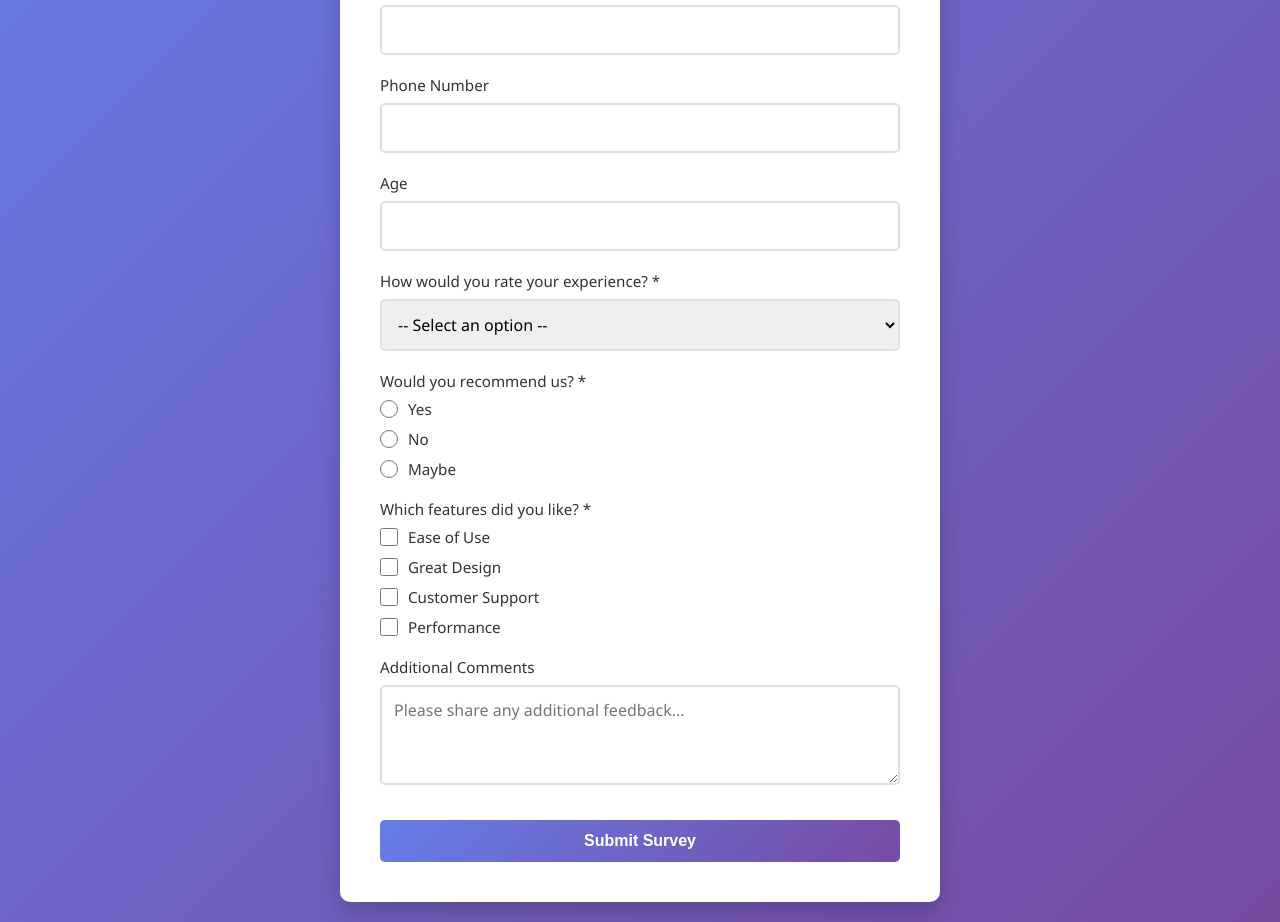
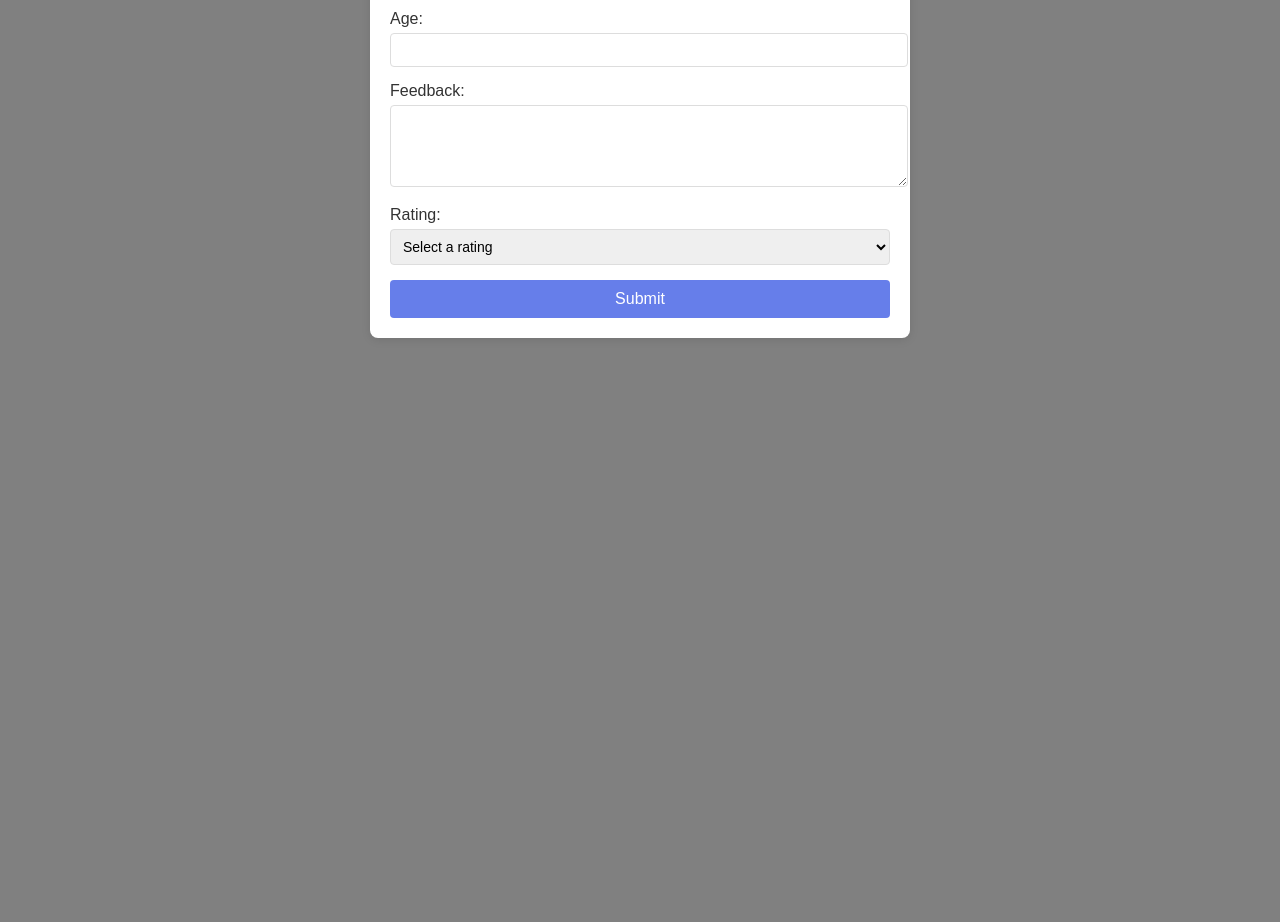
Before and after one commit to awhyshll/surveyform, a plain HTML site: page index.html in a window 1280 px wide. Shown: the part 284-1206 px from the top of the page. After the commit the page ends 800 px from the top, so only its background shows below. Drawn offline with Linux system fonts and the light colour scheme.

Commit message:
Change background color from gradient to solid gray

```diff
--- a/index.html
+++ b/index.html
@@ -5,239 +5,100 @@
     <meta name="viewport" content="width=device-width, initial-scale=1.0">
     <title>Survey Form</title>
     <style>
-        * {
-            margin: 0;
-            padding: 0;
-            box-sizing: border-box;
-        }
-
         body {
-            font-family: 'Segoe UI', Tahoma, Geneva, Verdana, sans-serif;
-            background: linear-gradient(135deg, #667eea 0%, #764ba2 100%);
-            min-height: 100vh;
-            display: flex;
-            justify-content: center;
-            align-items: center;
-            padding: 20px;
+            background-color: gray;
+            font-family: Arial, sans-serif;
         }
 
         .container {
-            background: white;
-            border-radius: 10px;
-            box-shadow: 0 10px 25px rgba(0, 0, 0, 0.2);
-            padding: 40px;
-            max-width: 600px;
-            width: 100%;
+            max-width: 500px;
+            margin: 50px auto;
+            padding: 20px;
+            background-color: white;
+            border-radius: 8px;
+            box-shadow: 0 2px 10px rgba(0, 0, 0, 0.1);
         }
 
         h1 {
+            text-align: center;
             color: #333;
-            margin-bottom: 10px;
-            text-align: center;
-            font-size: 2em;
-        }
-
-        .subtitle {
-            color: #666;
-            text-align: center;
-            margin-bottom: 30px;
-            font-size: 0.95em;
         }
 
         .form-group {
-            margin-bottom: 20px;
+            margin-bottom: 15px;
         }
 
         label {
             display: block;
-            margin-bottom: 8px;
+            margin-bottom: 5px;
             color: #333;
-            font-weight: 500;
-            font-size: 0.95em;
         }
 
         input[type="text"],
         input[type="email"],
         input[type="number"],
-        input[type="date"],
-        select,
-        textarea {
+        textarea,
+        select {
             width: 100%;
-            padding: 12px;
-            border: 2px solid #e0e0e0;
-            border-radius: 5px;
-            font-size: 1em;
-            font-family: inherit;
-            transition: border-color 0.3s ease;
+            padding: 8px;
+            border: 1px solid #ddd;
+            border-radius: 4px;
+            font-size: 14px;
         }
 
-        input[type="text"]:focus,
-        input[type="email"]:focus,
-        input[type="number"]:focus,
-        input[type="date"]:focus,
-        select:focus,
-        textarea:focus {
-            outline: none;
-            border-color: #667eea;
-            box-shadow: 0 0 0 3px rgba(102, 126, 234, 0.1);
+        button {
+            width: 100%;
+            padding: 10px;
+            background-color: #667eea;
+            color: white;
+            border: none;
+            border-radius: 4px;
+            font-size: 16px;
+            cursor: pointer;
         }
 
-        textarea {
-            resize: vertical;
-            min-height: 100px;
-        }
-
-        .radio-group,
-        .checkbox-group {
-            display: flex;
-            flex-direction: column;
-            gap: 10px;
-        }
-
-        .radio-group label,
-        .checkbox-group label {
-            display: flex;
-            align-items: center;
-            margin-bottom: 0;
-            font-weight: 400;
-        }
-
-        input[type="radio"],
-        input[type="checkbox"] {
-            margin-right: 10px;
-            cursor: pointer;
-            width: 18px;
-            height: 18px;
-        }
-
-        .submit-btn {
-            width: 100%;
-            padding: 12px;
-            background: linear-gradient(135deg, #667eea 0%, #764ba2 100%);
-            color: white;
-            border: none;
-            border-radius: 5px;
-            font-size: 1em;
-            font-weight: 600;
-            cursor: pointer;
-            transition: transform 0.2s ease, box-shadow 0.2s ease;
-            margin-top: 10px;
-        }
-
-        .submit-btn:hover {
-            transform: translateY(-2px);
-            box-shadow: 0 5px 15px rgba(102, 126, 234, 0.4);
-        }
-
-        .submit-btn:active {
-            transform: translateY(0);
-        }
-
-        @media (max-width: 600px) {
-            .container {
-                padding: 20px;
-            }
-
-            h1 {
-                font-size: 1.5em;
-            }
-
-            input[type="text"],
-            input[type="email"],
-            input[type="number"],
-            input[type="date"],
-            select,
-            textarea {
-                font-size: 16px;
-            }
+        button:hover {
+            background-color: #764ba2;
         }
     </style>
 </head>
 <body>
     <div class="container">
-        <h1>Customer Survey</h1>
-        <p class="subtitle">We'd love to hear your feedback</p>
-
-        <form id="surveyForm">
+        <h1>Survey Form</h1>
+        <form>
             <div class="form-group">
-                <label for="name">Full Name *</label>
+                <label for="name">Name:</label>
                 <input type="text" id="name" name="name" required>
             </div>
 
             <div class="form-group">
-                <label for="email">Email Address *</label>
+                <label for="email">Email:</label>
                 <input type="email" id="email" name="email" required>
             </div>
 
             <div class="form-group">
-                <label for="phone">Phone Number</label>
-                <input type="text" id="phone" name="phone">
+                <label for="age">Age:</label>
+                <input type="number" id="age" name="age">
             </div>
 
             <div class="form-group">
-                <label for="age">Age</label>
-                <input type="number" id="age" name="age" min="18" max="120">
+                <label for="feedback">Feedback:</label>
+                <textarea id="feedback" name="feedback" rows="4"></textarea>
             </div>
 
             <div class="form-group">
-                <label for="experience">How would you rate your experience? *</label>
-                <select id="experience" name="experience" required>
-                    <option value="">-- Select an option --</option>
+                <label for="rating">Rating:</label>
+                <select id="rating" name="rating">
+                    <option value="">Select a rating</option>
                     <option value="excellent">Excellent</option>
                     <option value="good">Good</option>
-                    <option value="average">Average</option>
+                    <option value="fair">Fair</option>
                     <option value="poor">Poor</option>
                 </select>
             </div>
 
-            <div class="form-group">
-                <label>Would you recommend us? *</label>
-                <div class="radio-group">
-                    <label>
-                        <input type="radio" name="recommend" value="yes" required> Yes
-                    </label>
-                    <label>
-                        <input type="radio" name="recommend" value="no" required> No
-                    </label>
-                    <label>
-                        <input type="radio" name="recommend" value="maybe" required> Maybe
-                    </label>
-                </div>
-            </div>
-
-            <div class="form-group">
-                <label>Which features did you like? *</label>
-                <div class="checkbox-group">
-                    <label>
-                        <input type="checkbox" name="features" value="ease-of-use" required> Ease of Use
-                    </label>
-                    <label>
-                        <input type="checkbox" name="features" value="design"> Great Design
-                    </label>
-                    <label>
-                        <input type="checkbox" name="features" value="customer-support"> Customer Support
-                    </label>
-                    <label>
-                        <input type="checkbox" name="features" value="performance"> Performance
-                    </label>
-                </div>
-            </div>
-
-            <div class="form-group">
-                <label for="comments">Additional Comments</label>
-                <textarea id="comments" name="comments" placeholder="Please share any additional feedback..."></textarea>
-            </div>
-
-            <button type="submit" class="submit-btn">Submit Survey</button>
+            <button type="submit">Submit</button>
         </form>
     </div>
-
-    <script>
-        document.getElementById('surveyForm').addEventListener('submit', function(e) {
-            e.preventDefault();
-            alert('Thank you for completing the survey!');
-            this.reset();
-        });
-    </script>
 </body>
 </html>
```
